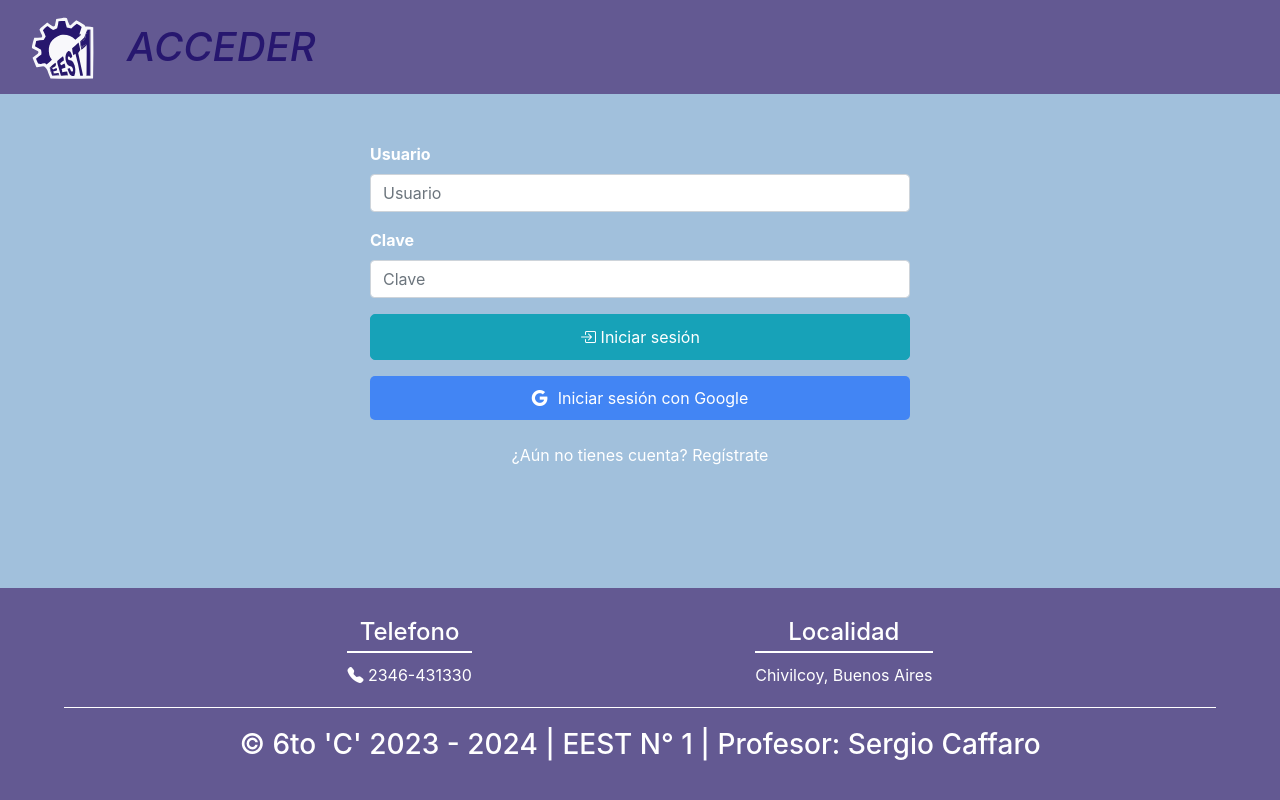
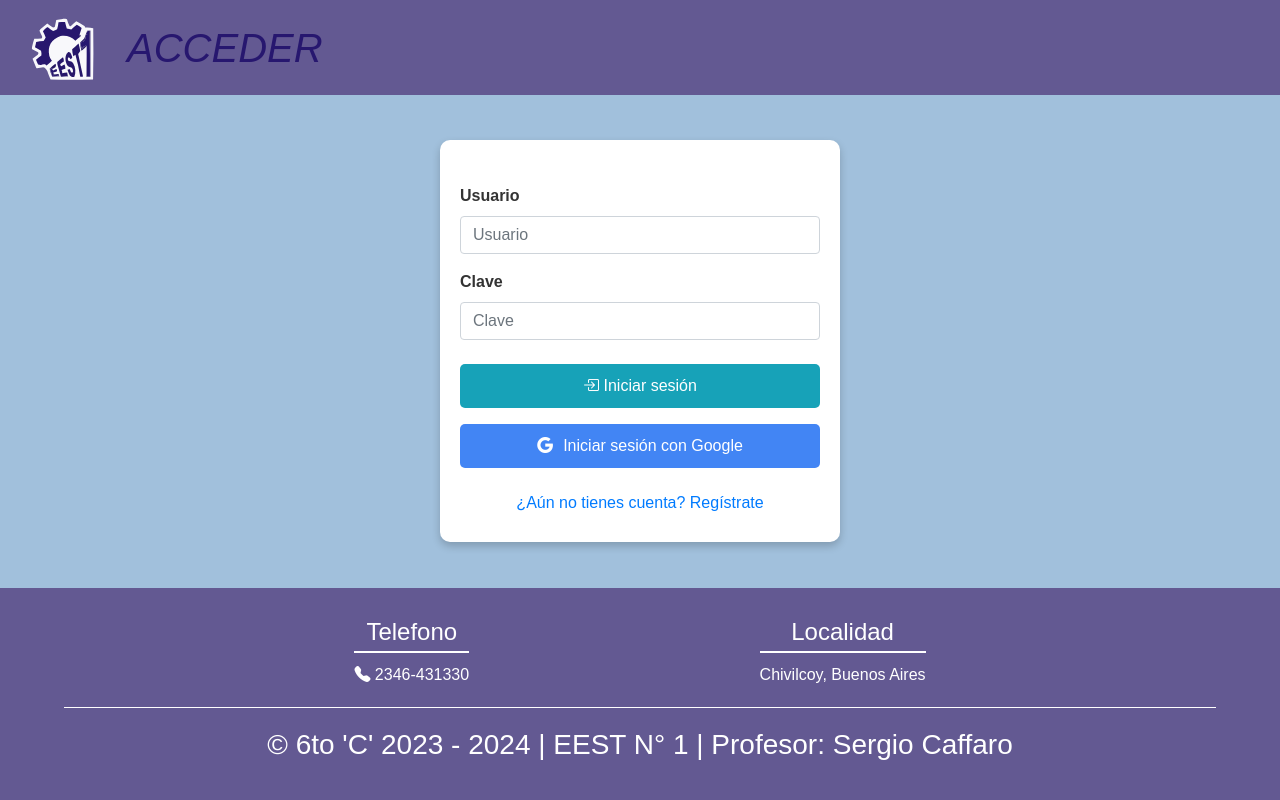
Before and after one commit to Bernard2806/ReservationSystem, a PHP site: page /iniciar_sesion.php in a window 1280 px wide. Run offline with PHP 8.4, Linux system fonts and the light colour scheme.

Commit message:
Improve Login Design

```diff
--- a/iniciar_sesion.php
+++ b/iniciar_sesion.php
@@ -7,51 +7,87 @@
     <title>Iniciar sesión</title>
     <link rel="stylesheet" href="css/bootstrap.min.css">
     <link rel="stylesheet" href="css/estilo.css">
-    <link rel="icon" href="img\logo.svg" type="image/svg+xml">
+    <link rel="icon" href="img/logo.svg" type="image/svg+xml">
+    <link href="https://cdnjs.cloudflare.com/ajax/libs/bootstrap-icons/1.10.0/font/bootstrap-icons.min.css" rel="stylesheet">
     <style>
         body,
         html {
             margin: 0;
             padding: 0;
             height: 100%;
+            font-family: 'Arial', sans-serif;
         }
 
         body {
-            background: rgb(161, 192, 220);
             display: flex;
             flex-direction: column;
+            background: rgb(161, 192, 220);
+            min-height: 100vh;
+        }
+
+        .navbar {
+            background: #635992;
+        }
+
+        .main-content {
+            flex: 1;
+            display: flex;
+            justify-content: center;
+            align-items: center;
+            padding: 20px;
         }
 
         .container {
-            flex: 1;
+            background: white;
+            padding: 20px;
+            border-radius: 10px;
+            box-shadow: 0 4px 8px rgba(0, 0, 0, 0.2);
+            width: 100%;
+            max-width: 400px;
         }
 
-        .google-login {
-            display: inline-block;
-            background-color: #4285F4;
-            border: none;
-            text-align: center;
-            text-decoration: none;
-        }
-
-        .btn-block{
+        .btn-block {
             padding: 10px 20px;
             border-radius: 5px;
             font-size: 16px;
             color: white;
         }
 
+        .btn-info {
+            border: none;
+            font-size: 16px;
+        }
+
+        .form-group label {
+            color: #333;
+        }
+
+        .google-login {
+            background-color: #4285F4;
+            text-decoration: none;
+            color: white;
+            display: flex;
+            align-items: center;
+            justify-content: center;
+        }
+
         .google-icon {
             margin-right: 10px;
+        }
+
+        .text-center a {
+            color: #007bff;
+            text-decoration: none;
+        }
+
+        .text-center a:hover {
+            text-decoration: underline;
         }
     </style>
 </head>
 
 <body>
-    </head>
-
-    <body>
-        <nav class="navbar bg-body-tertiary" style="background:#635992;">
+    <nav class="navbar">
         <div class="container-fluid">
             <div class="d-flex align-items-center">
                 <a class="navbar-brand" href="index.php">
@@ -61,17 +97,17 @@
             </div>
         </div>
     </nav>
+
+    <div class="main-content">
         <div class="container">
-            <div class="row justify-content-center">
-                <div class="col-md-6">
-                    <form class="mt-5" aria-labelledby="dropdownMenuOffset" action="login.php" method="POST">
-                        <div class="form-group">
-                            <label for="exampleDropdownFormEmail2" style="color:white;" class="font-weight-bold">Usuario</label>
-                            <input type="text" class="form-control" id="usuario" placeholder="Usuario" name="username">
+            <form class="mt-4" action="login.php" method="POST">
+                <div class="form-group mb-3">
+                    <label for="usuario" class="font-weight-bold">Usuario</label>
+                    <input type="text" class="form-control" id="usuario" placeholder="Usuario" name="username" required>
                 </div>
-                        <div class="form-group">
-                            <label for="exampleDropdownFormPassword2" style="color:white;" class="font-weight-bold">Clave</label>
-                            <input type="password" class="form-control" id="password" placeholder="Clave" name="password">
+                <div class="form-group mb-4">
+                    <label for="password" class="font-weight-bold">Clave</label>
+                    <input type="password" class="form-control" id="password" placeholder="Clave" name="password" required>
                 </div>
                 <div class="d-grid gap-2 mb-3">
                     <button type="submit" class="btn btn-info btn-block">
@@ -79,23 +115,18 @@
                     </button>
                 </div>
                 <div class="d-grid gap-2 mb-3">
-                            <a href="#" class="google-login btn-block"><i class="bi bi-google google-icon"></i>Iniciar sesión con Google</a>
+                    <a href="#" class="google-login btn-block">
+                        <i class="bi bi-google google-icon"></i> Iniciar sesión con Google
+                    </a>
                 </div>
             </form>
             <div class="text-center">
-                        <a class="btn btn-link" href="registrarse.php" role="button" style="color:white;">¿Aún no tienes cuenta? Regístrate</a>
+                <a class="btn btn-link" href="registrarse.php" role="button">¿Aún no tienes cuenta? Regístrate</a>
             </div>
         </div>
     </div>
-        </div>
-        <br>
-        <br>
 
-        <?php
-        include('footer.php');
-        ?>
-
-        <link href="https://cdnjs.cloudflare.com/ajax/libs/bootstrap-icons/1.10.0/font/bootstrap-icons.min.css" rel="stylesheet">
+    <?php include('footer.php'); ?>
 </body>
 
 </html>
```
Lines whose indentation alone changed are shown as unchanged.
